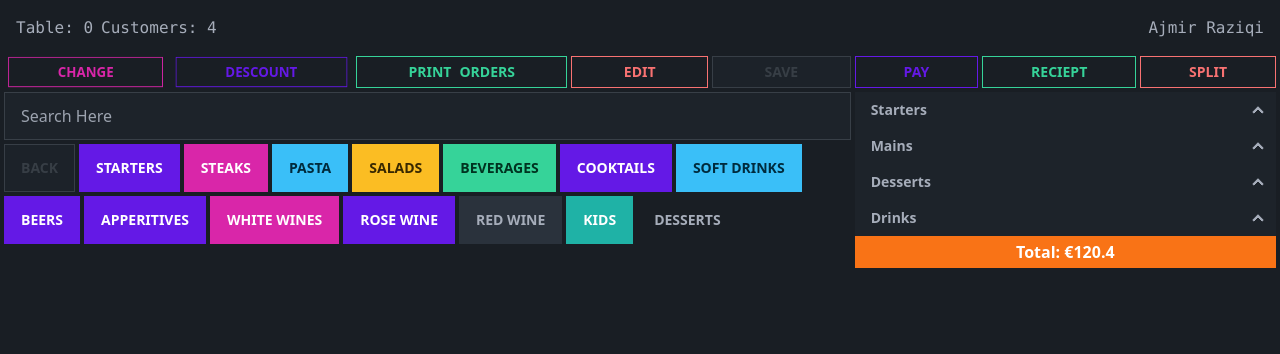
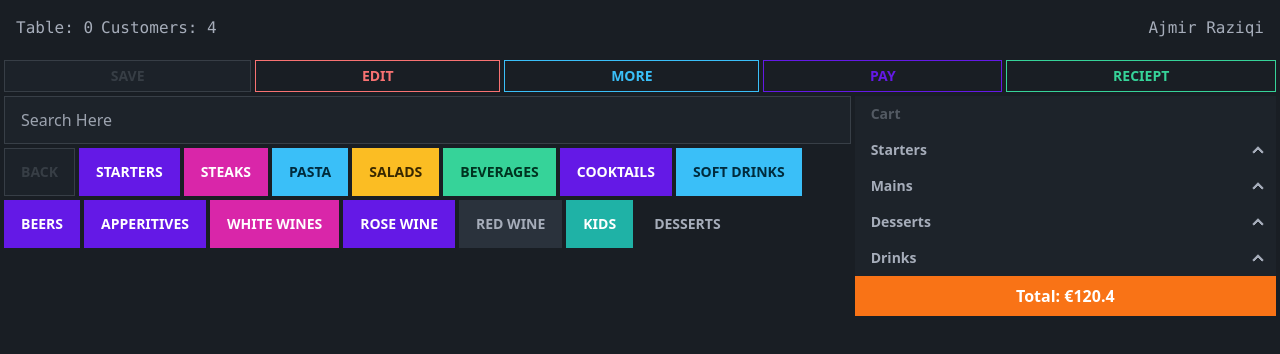
Before and after one commit to ajmir-github/pos-resturant, a Next.js app: page /table/0 in a window 1280 px wide. Shown: the top 354 px of the page. Built offline with nearby package versions, Linux system fonts and the light colour scheme.

Commit message:
cart items style chagend a bit

```diff
--- a/src/pages/table/[id].js
+++ b/src/pages/table/[id].js
@@ -178,25 +178,11 @@ function Feed({ addItemToCart }) {
 function Cart({ cartItems, activeItem, setSelectedItem }) {
   return (
     <div className="flex flex-col gap-1">
-      <div className="flex gap-1">
-        <div className="btn rounded-none grow w-auto btn-outline btn-xs md:btn-sm btn-primary">
-          Pay
-        </div>
-
-        <div className="btn rounded-none grow w-auto btn-outline btn-xs md:btn-sm btn-success">
-          Reciept
-        </div>
-        <div className="btn rounded-none grow w-auto btn-outline btn-xs md:btn-sm btn-error">
-          Split
-        </div>
-      </div>
       <div className="bg-base-100 flex flex-col">
-        {ITEM_GROUPS.map((group) => (
-          <ul
-            className="menu   font-bold  p-0 [&_li>*]:rounded-none [&_summary>*]:rounded-none"
-            key={group.id}
-          >
-            <li className="">
+        <ul className="menu  font-bold  p-0 [&_li>*]:rounded-none [&_summary>*]:rounded-none">
+          <li className="menu-title">Cart</li>
+          {ITEM_GROUPS.map((group) => (
+            <li className="" key={group.id}>
               <details open className="">
                 <summary className="rounded-none">{group.name}</summary>
                 <ul>
@@ -207,7 +193,7 @@ function Cart({ cartItems, activeItem, setSelectedItem }) {
                         <button
                           className={classes(
                             "flex",
-                            isSelected && "border-2 border-primary"
+                            isSelected && "border-x-2 border-primary"
                             // isSelected && "border-l-2"
                           )}
                           onClick={() => setSelectedItem(item, isSelected)}
@@ -224,9 +210,9 @@ function Cart({ cartItems, activeItem, setSelectedItem }) {
                 </ul>
               </details>
             </li>
-          </ul>
-        ))}
-        <div className="font-bold text-center p-1 bg-orange-500 text-white">
+          ))}
+        </ul>
+        <div className="font-bold text-center p-2 bg-orange-500 text-white">
           Total: {EURO_SYMBOL}120.4
         </div>
       </div>
@@ -257,31 +243,32 @@ export default function Table() {
   };
 
   return (
-    <div className="flex flex-col items-stretch sm:min-h-screen">
+    <div className="flex flex-col items-stretch sm:min-h-screen gap-1">
       <TopPanel backHref={"/sales"} userName={"Ajmir Raziqi"}>
         <span>Table: {router.query.id}</span>
         <span>Customers: 4</span>
       </TopPanel>
 
+      <div className="flex gap-1 px-1">
+        <div className="btn rounded-none grow w-auto btn-outline btn-sm btn-warning btn-disabled">
+          Save
+        </div>
+        <div className="btn rounded-none grow w-auto btn-outline btn-sm btn-error">
+          Edit
+        </div>
+        <div className="btn rounded-none grow w-auto btn-outline btn-sm btn-info">
+          More
+        </div>
+        <div className="btn rounded-none grow w-auto btn-outline btn-sm btn-primary">
+          Pay
+        </div>
+
+        <div className="btn rounded-none grow w-auto btn-outline btn-sm btn-success">
+          Reciept
+        </div>
+      </div>
       <div className="grid grid-cols-1 sm:grid-cols-2 md:grid-cols-3 px-1 gap-1">
         <div className="md:col-span-2 flex flex-col gap-1">
-          <div className="flex gap-1">
-            <div className="btn rounded-none grow w-auto btn-outline btn-xs md:btn-sm btn-secondary hidden md:inline-flex">
-              Change
-            </div>
-            <div className="btn rounded-none grow w-auto btn-outline btn-xs md:btn-sm btn-primary hidden md:inline-flex">
-              Descount
-            </div>
-            <div className="btn rounded-none grow w-auto btn-outline btn-xs md:btn-sm btn-success">
-              Print <span className="hidden lg:block">Orders</span>
-            </div>
-            <div className="btn rounded-none grow w-auto btn-outline btn-xs md:btn-sm btn-error">
-              Edit
-            </div>
-            <div className="btn rounded-none grow w-auto btn-outline btn-xs md:btn-sm btn-warning btn-disabled">
-              Save
-            </div>
-          </div>
           {selectedItem ? (
             <div>{selectedItem.name}</div>
           ) : (
```
